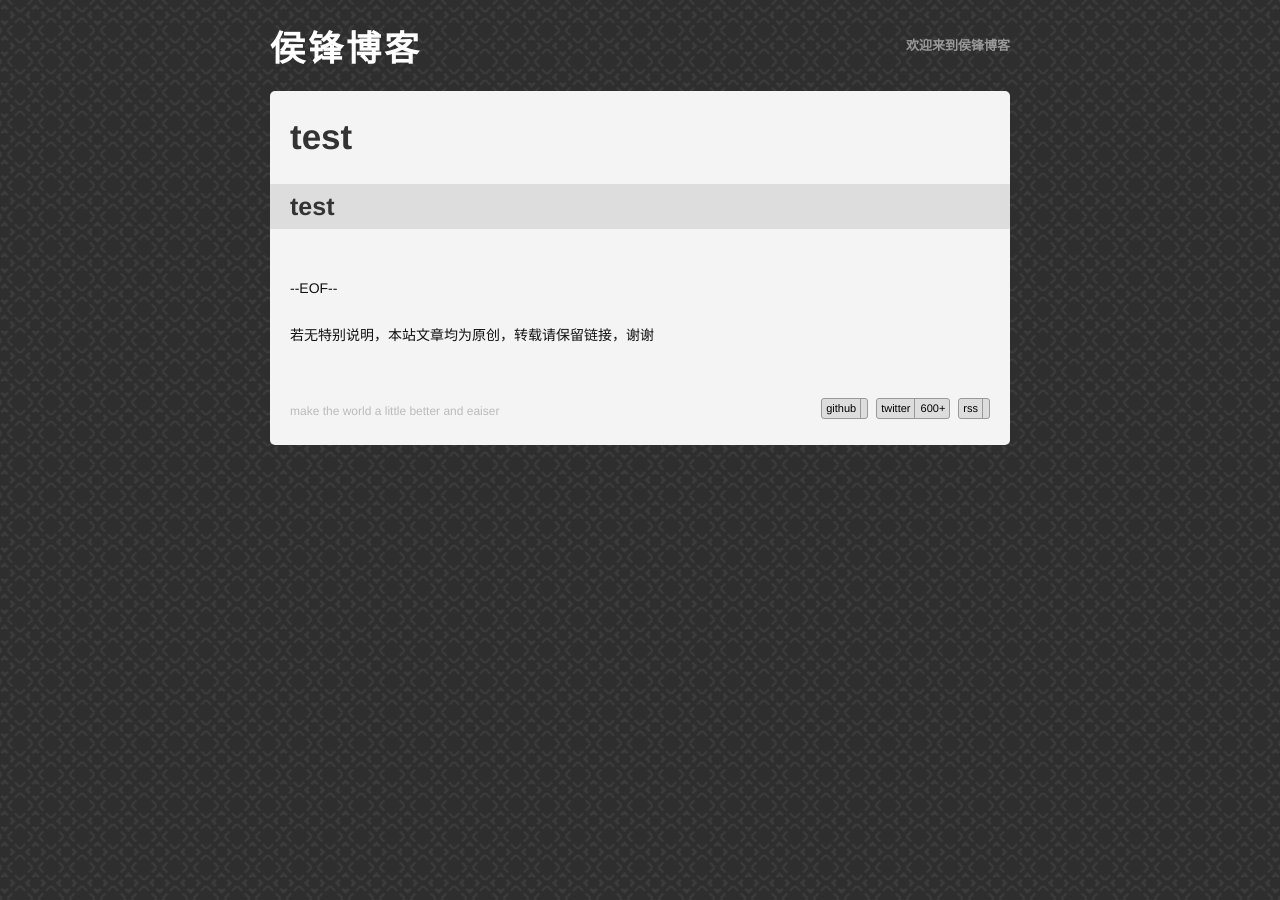
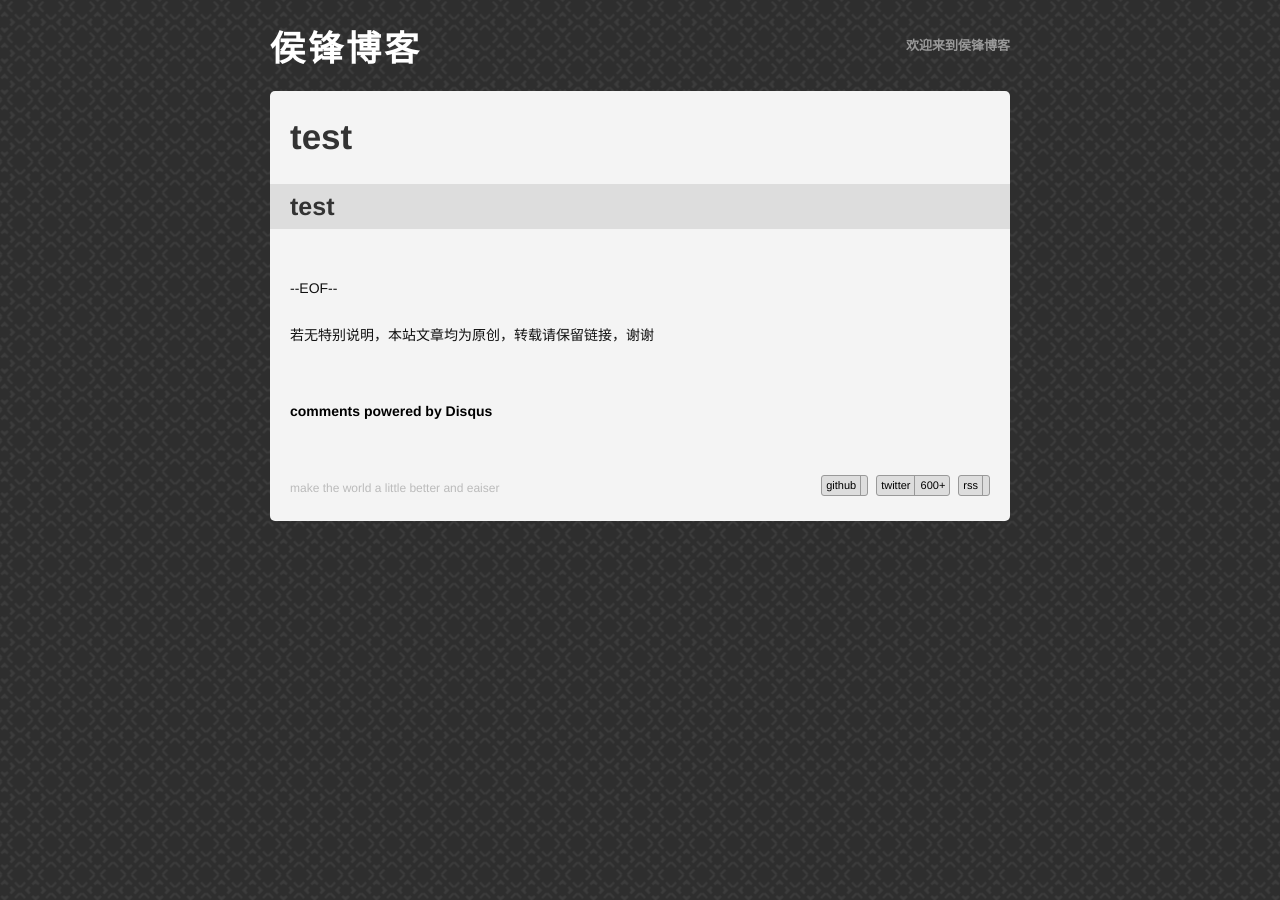
Before and after one commit to Houfeng/houfeng.github.com, a Jekyll site: the page built from _posts/2012-07-19-houfeng-test.md, in a window 1280 px wide. Built offline with Jekyll 4.4.1, drawn with Linux system fonts in a browser that asks for light colours; Markdown is read by kramdown in place of the engine named in the settings; comment, search, counter and statistics services are not loaded; some of the changed lines change nothing that is shown.

Commit message:
添加评论功能

```diff
--- a/_layouts/post.html
+++ b/_layouts/post.html
@@ -20,13 +20,22 @@
 					--EOF--
 					<p>若无特别说明，本站文章均为原创，转载请保留链接，谢谢</p>
 				</div>
-				<div id="disqus_thread"></div>
-				<script type="text/javascript">
-				  /**
-				    * var disqus_identifier; [Optional but recommended: Define a unique identifier (e.g. post id or slug) for this thread]
-				    */
-				</script>
-				<noscript>Please enable JavaScript to view the <a href="http://disqus.com/?ref_noscript=lzyyblog">comments powered by Disqus.</a></noscript>
+		<!--评论组件开始-->
+        <div id="disqus_thread"></div>
+        <script type="text/javascript">
+            /* * * CONFIGURATION VARIABLES: EDIT BEFORE PASTING INTO YOUR WEBPAGE * * */
+            var disqus_shortname = 'houfeng'; // required: replace example with your forum shortname
+
+            /* * * DON'T EDIT BELOW THIS LINE * * */
+            (function() {
+                var dsq = document.createElement('script'); dsq.type = 'text/javascript'; dsq.async = true;
+                dsq.src = 'http://' + disqus_shortname + '.disqus.com/embed.js';
+                (document.getElementsByTagName('head')[0] || document.getElementsByTagName('body')[0]).appendChild(dsq);
+            })();
+        </script>
+        <noscript>Please enable JavaScript to view the <a href="http://disqus.com/?ref_noscript">comments powered by Disqus.</a></noscript>
+        <a href="http://disqus.com" class="dsq-brlink">comments powered by <span class="logo-disqus">Disqus</span></a>
+        <!--评论组件结束-->
 			</div>
 
 				<div id="footer">
```
